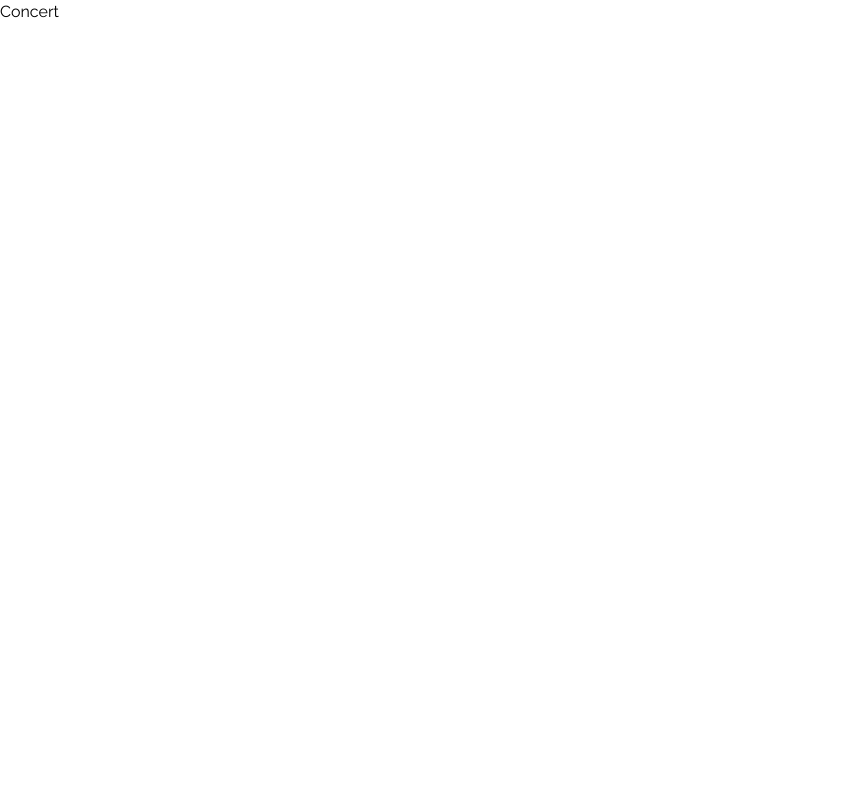
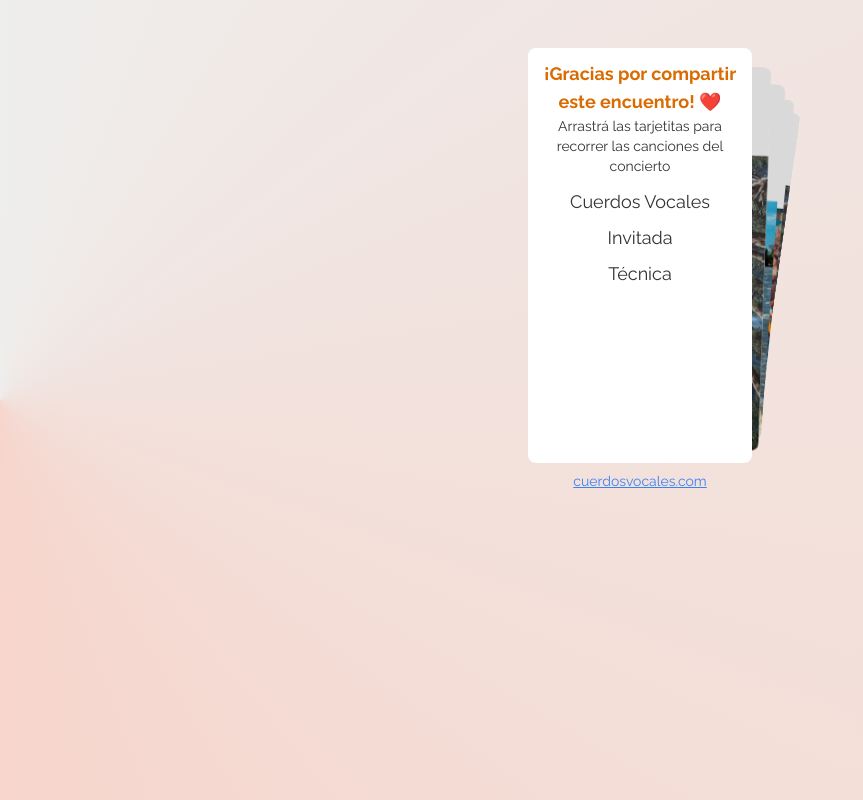
Before and after one commit to gastondvoskin/cuerdos-vocales, a React (Vite) app: page /concierto in a window 1280 px wide. Shown: the whole page, without its empty margins (0-863 px from the left). Built offline with nearby package versions, Linux system fonts and the light colour scheme.

Commit message:
Add Concert, CreditsCard, SongCard, WelcomeCard in concert to replace Xirgu and to split cards more clearly

```diff
--- a/src/concert/Concert.tsx
+++ b/src/concert/Concert.tsx
@@ -1,7 +1,78 @@
-const Concert = () => {
+import SongCard from "@/concert/SongCard";
+import WelcomeCard from "@/concert/WelcomeCard";
+import CreditsCard from "@/concert/CreditsCard";
+
+import songs from "@/constants/xirguSongs";
+import andando from "@/assets/images/songImages/andando.webp";
+
+import { Swiper, SwiperSlide } from "swiper/react";
+import "swiper/css";
+import "swiper/css/effect-cards";
+import { EffectCards } from "swiper/modules";
+
+const Concert: React.FC = () => {
+  const explanation = {
+    title: "¡Gracias por compartir este encuentro! ❤️",
+    text: "Arrastrá las tarjetitas para recorrer las canciones del concierto",
+    imageSrc: andando,
+    firstCard: true,
+  };
+
+  const thanks = {
+    title: "",
+    text: "",
+    members: [
+      { name: "Aldi Gómez", role: "Voz, clarinete, wasá" },
+      { name: "Ale Randazzo", role: "Voz, guitarra, producción" },
+      { name: "Ale Trosman", role: "Voz, pandero" },
+      { name: "Ber Guarrochena", role: "Voz, producción" },
+      { name: "Cata Terlerman", role: "Voz, pandero" },
+      { name: "Gastón Dvoskin", role: "Percusión, dirección" },
+      { name: "Lucre Flores", role: "Voz, bombo" },
+      { name: "Manu Tirso", role: "Percusión, producción" },
+      { name: "Max Lukac", role: "Voz, zapateo" },
+      { name: "Pau Bori", role: "Voz, shakers" },
+    ],
+    guests: [{ name: "Abril Lukac", role: "Danza" }],
+    others: [
+      { name: "Cultural Thames", role: "Centro cultural" },
+      { name: "José Mercado", role: "Sonido" },
+    ],
+    imageSrc: andando,
+  };
+
   return (
-    <div>Concert</div>
-  )
-}
+    <main className="h-dvh w-screen items-center bg-[conic-gradient(at_left,_#eeeeed,_#ffbcab)] flex flex-col text-center pt-12">
+      <Swiper
+        effect={"cards"}
+        grabCursor={true}
+        modules={[EffectCards]}
+        className="w-56 h-[240]"
+      >
+        <SwiperSlide className="rounded-lg">
+          <WelcomeCard cardData={explanation} />
+        </SwiperSlide>
 
-export default Concert
+        {songs.map((song, index) => (
+          <SwiperSlide key={index} className="rounded-lg">
+            <SongCard song={song} />
+          </SwiperSlide>
+        ))}
+
+        <SwiperSlide className="rounded-lg">
+          <CreditsCard cardData={thanks} />
+        </SwiperSlide>
+      </Swiper>
+      <a
+        href="https://www.cuerdosvocales.com"
+        className="text-blue-500 text-sm mt-2 underline hover:text-blue-700 transition-colors duration-300"
+        target="_blank"
+        rel="noopener noreferrer"
+      >
+        cuerdosvocales.com
+      </a>
+    </main>
+  );
+};
+
+export default Concert;
--- /dev/null
+++ b/src/concert/CreditsCard.tsx
@@ -0,0 +1,70 @@
+import { IXirguCardProps } from "@/types";
+import ImageComponent from "@/components-reusable/ImageComponent";
+import xirguFlyer from "@/assets/images/enterprise/xirguFlyer.jpg";
+
+const XirguCard: React.FC<IXirguCardProps> = ({ cardData }) => {
+  return (
+    <div
+      className={`flex flex-col items-center w-full h-full bg-myWhite-100 text-myGrey-900`}
+    >
+      <div className="flex flex-col items-center w-full p-3 text-center">
+        <h3 className="font-bold text-lg text-myOrange-500">
+          {cardData.title}
+        </h3>
+        <p className="text-sm">{cardData.text}</p>
+      </div>
+
+      {cardData.members && (
+        <div className="flex flex-col gap-2 text-center text-xs">
+          <div>
+            <h4 className="text-lg">Cuerdos Vocales</h4>
+            <ul>
+              {cardData.members?.map((member) => (
+                <li>{`${member.name} - ${member.role}`}</li>
+              ))}
+            </ul>
+          </div>
+
+          <div>
+            <h4 className="text-lg">Invitada</h4>
+            <ul>
+              {cardData.guests?.map((member) => (
+                <li>{`${member.name} - ${member.role}`}</li>
+              ))}
+            </ul>
+          </div>
+
+          <div className="mb-6">
+            <h4 className="text-lg">Técnica</h4>
+            <ul>
+              {cardData.others?.map((member) => (
+                <li>{`${member.name} - ${member.role}`}</li>
+              ))}
+            </ul>
+          </div>
+        </div>
+      )}
+
+      {!cardData.members && (
+        // <div>
+        //   <img src={cardData.imageSrc} alt="Imagen representativa de la canción" className="w-full h-full object-cover"/>
+        // </div>
+        <div className="flex flex-col items-center bg-[conic-gradient(at_left,_#0a0a04,_#ffbcab)] w-full h-full justify-center">
+          <ImageComponent
+            src={xirguFlyer}
+            alt="Pintura en acrílico con cantantes sentados en ronda en un pícnic"
+            className="w-11/12 aspect-square rounded-full object-cover animate-spin drop-shadow-xl my-3"
+          />
+          {/* <div className="animate-fadeIn text-center text-xs">
+            <p>Lo ancestral y lo nuevo<br />
+            se abrazan en armonía,<br />
+            y en circular encuentro,<br />
+            la música cobra vida.</p>
+          </div> */}
+        </div>
+      )}
+    </div>
+  );
+};
+
+export default XirguCard;
--- /dev/null
+++ b/src/concert/SongCard.tsx
@@ -0,0 +1,25 @@
+import { IXirguSongProps } from "@/types";
+
+const SongCard: React.FC<IXirguSongProps> = ({ song }) => {
+  return (
+    <div
+      className={`flex flex-col justify-between w-full h-full bg-myWhite-100 text-myGrey-900`}
+    >
+      <div className="flex flex-col items-center w-full p-3 text-center">
+        <h3 className="font-bold text-xl text-myOrange-500 h-14">
+          {song.name}
+        </h3>
+        <p className="text-md">{song.composer}</p>
+        <p className="text-xs">Arr: {song.arranger}</p>
+        <p className="text-xs">{song.species}</p>
+      </div>
+      <img
+        src={song.imageSrc}
+        alt="Imagen representativa de la canción"
+        className="h-full object-cover overflow-hidden"
+      />
+    </div>
+  );
+};
+
+export default SongCard;
--- /dev/null
+++ b/src/concert/WelcomeCard.tsx
@@ -0,0 +1,49 @@
+import { IXirguCardProps } from "@/types";
+import ImageComponent from "@/components-reusable/ImageComponent";
+import xirguFlyer from "@/assets/images/enterprise/xirguFlyer.jpg";
+
+const WelcomeCard: React.FC<IXirguCardProps> = ({ cardData }) => {
+  return (
+    <div
+      className={`flex flex-col items-center w-full h-full bg-myWhite-100 text-myGrey-900`}
+    >
+      <div className="flex flex-col items-center w-full p-3 text-center">
+        <h3 className="font-bold text-lg text-myOrange-500">
+          {cardData.title}
+        </h3>
+        <p className="text-sm">{cardData.text}</p>
+      </div>
+
+      <div className="flex flex-col gap-2 text-center text-xs">
+        <div>
+          <h4 className="text-lg">Cuerdos Vocales</h4>
+          <ul>
+            {cardData.members?.map((member) => (
+              <li>{`${member.name} - ${member.role}`}</li>
+            ))}
+          </ul>
+        </div>
+
+        <div>
+          <h4 className="text-lg">Invitada</h4>
+          <ul>
+            {cardData.guests?.map((member) => (
+              <li>{`${member.name} - ${member.role}`}</li>
+            ))}
+          </ul>
+        </div>
+
+        <div className="mb-6">
+          <h4 className="text-lg">Técnica</h4>
+          <ul>
+            {cardData.others?.map((member) => (
+              <li>{`${member.name} - ${member.role}`}</li>
+            ))}
+          </ul>
+        </div>
+      </div>
+    </div>
+  );
+};
+
+export default WelcomeCard;
```
